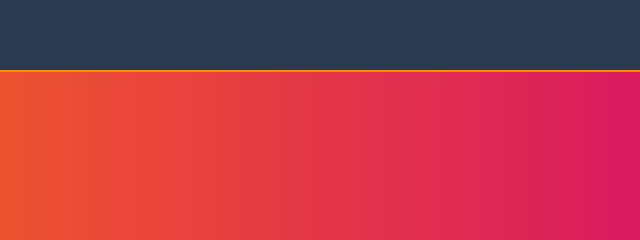
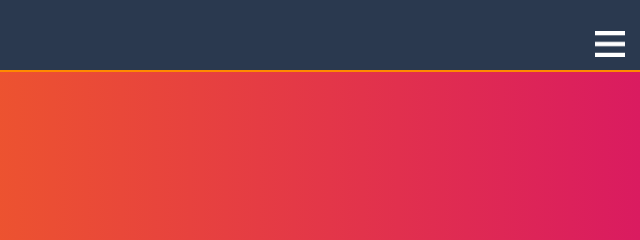
Before and after one commit to STI425/hodevi, a plain HTML site: page index.html in a window 1280 px wide. Shown: the top 240 px of the page, 640-1280 px from the left. Drawn offline with Linux system fonts and the light colour scheme; the site is published under a folder, as on GitHub Pages, so addresses that start at the root find nothing.

Commit message:
Update index.html

```diff
--- a/index.html
+++ b/index.html
@@ -14,7 +14,7 @@
                 <a href="#" class="logo">logo</a>
                 <input type="checkbox" id="menu"/>
                 <label for="menu">
-                <img src="/menu.png" class="tu" alt="" id="ima">
+                <img src="menu.png" class="tu" alt="" id="ima">
                 </label>
                 <nav class="navbar">
                     <ul>
```
